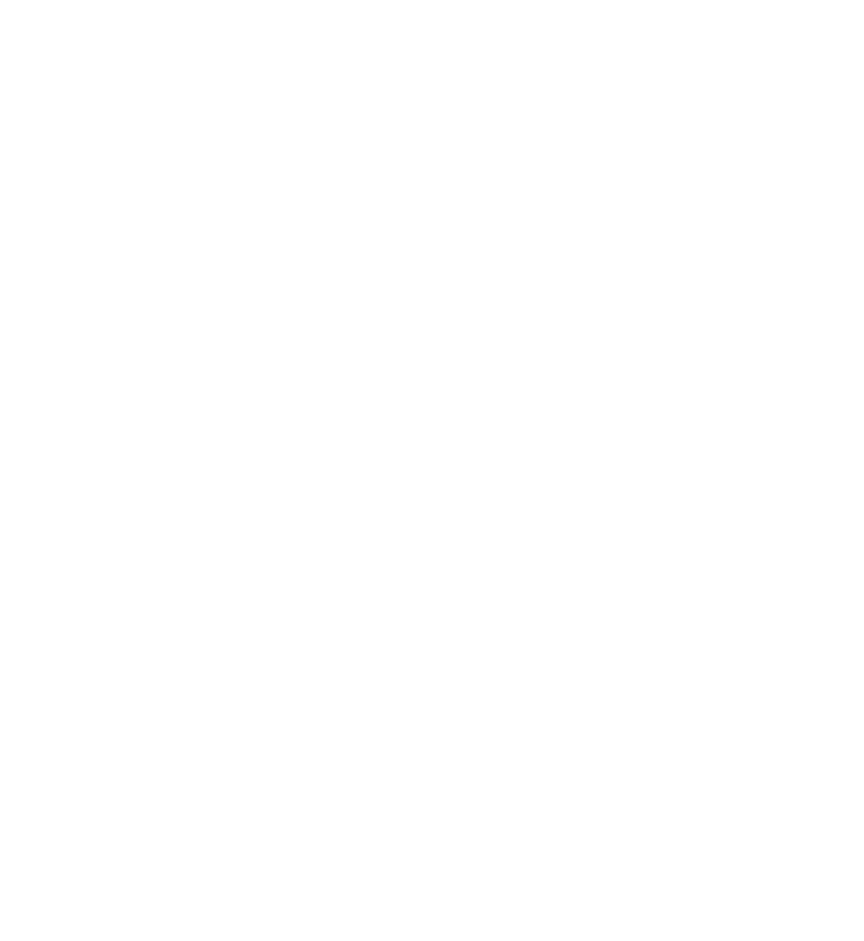
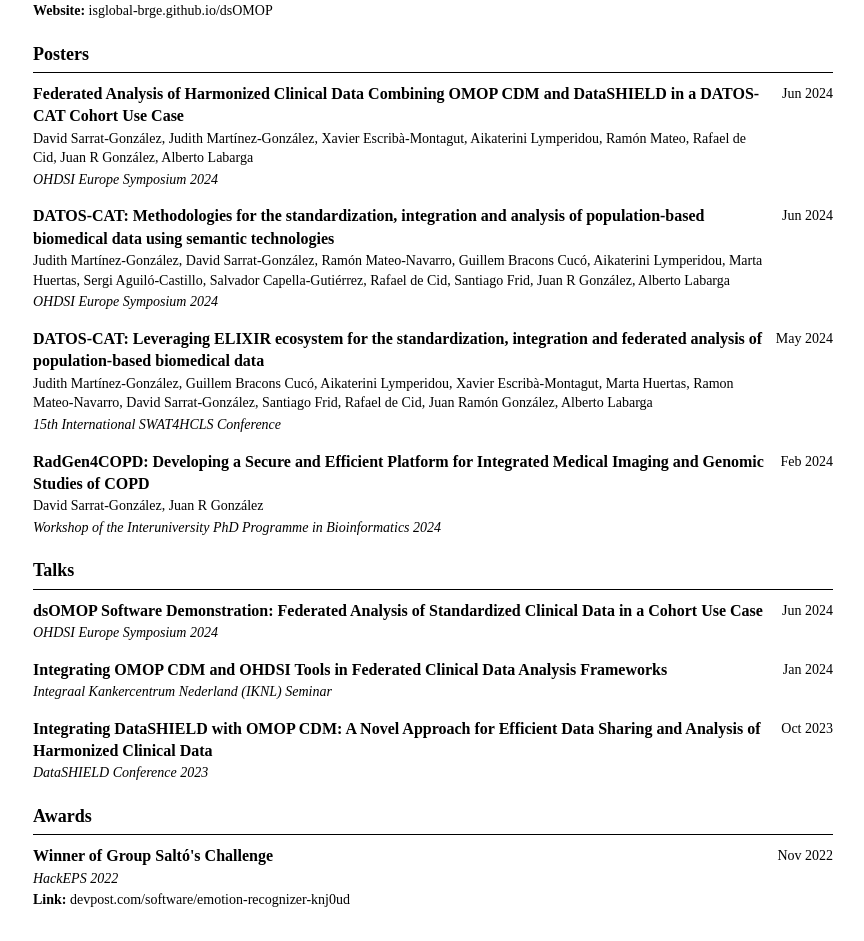
Before and after one commit to davidsarratgonzalez/davidsarratgonzalez.github.io, a React (Create React App) app: page / in a window 1280 px wide. Shown: the part 1005-1946 px from the top of the page, without its empty margins (207-1071 px from the left). Before the commit the page ends 1037 px from the top, so only its background shows below. Built offline with nearby package versions, Linux system fonts and the light colour scheme.

Commit message:
feat: additional sections

```diff
--- a/src/App.js
+++ b/src/App.js
@@ -6,6 +6,9 @@
 import Education from './components/Education';
 import Publications from './components/Publications';
 import Projects from './components/Projects';
+import Posters from './components/Posters';
+import Talks from './components/Talks';
+import Awards from './components/Awards';
 import aboutData from './data/about.json';
 
 function App() {
@@ -22,6 +25,9 @@
         <Education />
         <Publications />
         <Projects />
+        <Posters />
+        <Talks />
+        <Awards />
       </main>
     </div>
   );
--- /dev/null
+++ b/src/components/Awards.js
@@ -0,0 +1,27 @@
+import React from 'react';
+import awardsData from '../data/awards.json';
+
+function Awards() {
+  return (
+    <section id="awards">
+      <h2>Awards</h2>
+      {awardsData.map((award, index) => (
+        <div className="entry" key={index}>
+          <div className="entry-content">
+            <h3 className="entry-title">{award.title}</h3>
+            <p className="entry-subtitle"><em>{award.organization}</em></p>
+            {award.description && <p className="entry-description">{award.description}</p>}
+            {award.link && (
+              <p className="entry-description">
+                <strong>Link:</strong> <a href={award.link} target="_blank" rel="noopener noreferrer">{award.link.replace(/^https?:\/\//, '')}</a>
+              </p>
+            )}
+          </div>
+          <span className="entry-date">{award.date}</span>
+        </div>
+      ))}
+    </section>
+  );
+}
+
+export default Awards;
--- /dev/null
+++ b/src/components/Posters.js
@@ -0,0 +1,23 @@
+import React from 'react';
+import postersData from '../data/posters.json';
+
+function Posters() {
+  return (
+    <section id="posters">
+      <h2>Posters</h2>
+      {postersData.map((poster, index) => (
+        <div className="entry" key={index}>
+          <div className="entry-content">
+            <h3 className="entry-title">{poster.title}</h3>
+            <p className="entry-subtitle">{poster.authors}</p>
+            <p className="entry-subtitle"><em>{poster.event}</em></p>
+            {poster.description && <p className="entry-description">{poster.description}</p>}
+          </div>
+          <span className="entry-date">{poster.date}</span>
+        </div>
+      ))}
+    </section>
+  );
+}
+
+export default Posters;
--- /dev/null
+++ b/src/components/Talks.js
@@ -0,0 +1,22 @@
+import React from 'react';
+import talksData from '../data/talks.json';
+
+function Talks() {
+  return (
+    <section id="talks">
+      <h2>Talks</h2>
+      {talksData.map((talk, index) => (
+        <div className="entry" key={index}>
+          <div className="entry-content">
+            <h3 className="entry-title">{talk.title}</h3>
+            <p className="entry-subtitle"><em>{talk.event}</em></p>
+            {talk.description && <p className="entry-description">{talk.description}</p>}
+          </div>
+          <span className="entry-date">{talk.date}</span>
+        </div>
+      ))}
+    </section>
+  );
+}
+
+export default Talks;
--- /dev/null
+++ b/src/data/awards.json
@@ -0,0 +1,8 @@
+[
+  {
+    "title": "Winner of Group Saltó's Challenge",
+    "organization": "HackEPS 2022",
+    "date": "Nov 2022",
+    "link": "https://devpost.com/software/emotion-recognizer-knj0ud"
+  }
+]
--- /dev/null
+++ b/src/data/posters.json
@@ -0,0 +1,26 @@
+[
+  {
+    "title": "Federated Analysis of Harmonized Clinical Data Combining OMOP CDM and DataSHIELD in a DATOS-CAT Cohort Use Case",
+    "authors": "David Sarrat-González, Judith Martínez-González, Xavier Escribà-Montagut, Aikaterini Lymperidou, Ramón Mateo, Rafael de Cid, Juan R González, Alberto Labarga",
+    "event": "OHDSI Europe Symposium 2024",
+    "date": "Jun 2024"
+  },
+  {
+    "title": "DATOS-CAT: Methodologies for the standardization, integration and analysis of population-based biomedical data using semantic technologies",
+    "authors": "Judith Martínez-González, David Sarrat-González, Ramón Mateo-Navarro, Guillem Bracons Cucó, Aikaterini Lymperidou, Marta Huertas, Sergi Aguiló-Castillo, Salvador Capella-Gutiérrez, Rafael de Cid, Santiago Frid, Juan R González, Alberto Labarga",
+    "event": "OHDSI Europe Symposium 2024",
+    "date": "Jun 2024"
+  },
+  {
+    "title": "DATOS-CAT: Leveraging ELIXIR ecosystem for the standardization, integration and federated analysis of population-based biomedical data",
+    "authors": "Judith Martínez-González, Guillem Bracons Cucó, Aikaterini Lymperidou, Xavier Escribà-Montagut, Marta Huertas, Ramon Mateo-Navarro, David Sarrat-González, Santiago Frid, Rafael de Cid, Juan Ramón González, Alberto Labarga",
+    "event": "15th International SWAT4HCLS Conference",
+    "date": "May 2024"
+  },
+  {
+    "title": "RadGen4COPD: Developing a Secure and Efficient Platform for Integrated Medical Imaging and Genomic Studies of COPD",
+    "authors": "David Sarrat-González, Juan R González",
+    "event": "Workshop of the Interuniversity PhD Programme in Bioinformatics 2024",
+    "date": "Feb 2024"
+  }
+]
--- a/src/data/projects.json
+++ b/src/data/projects.json
@@ -1,7 +1,7 @@
 [
   {
     "name": "dsOMOP: A DataSHIELD Integration for OMOP CDM Databases",
-    "description": "A suite of DataSHIELD packages for integration with standardized clinical databases in the Observational Medical Outcomes Partnership Common Data Model (OMOP CDM).",
+    "description": "A suite of DataSHIELD packages for integration with standardized clinical databases in the Observational Medical Outcomes Partnership Common Data Model (OMOP CDM)",
     "link": "https://isglobal-brge.github.io/dsOMOP"
   }
 ]
--- a/src/data/publications.json
+++ b/src/data/publications.json
@@ -1,14 +1,10 @@
 [
   {
-    "authors": "González JR, Cáceres A, Ferrer E, Balagué-Dobón L, Escribà-Montagut X, Sarrat-González D, Quintás G, Rodas G.",
+    "authors": "Juan R. González, Alejandro Cáceres, Eva Ferrer, Laura Balagué-Dobón, Xavier Escribà-Montagut, David Sarrat-González, Guillermo Quintás, Gil Rodas",
     "month": "May",
     "year": "2024",
     "title": "Predicting Injuries in Elite Female Football Players With Global-Positioning-System and Multiomics Data",
     "journal": "Int J Sports Physiol Perform",
-    "volume": "19",
-    "issue": "7",
-    "pages": "661-669",
-    "doi": "10.1123/ijspp.2023-0184",
-    "pmid": "38753297"
+    "doi": "10.1123/ijspp.2023-0184"
   }
 ]
--- /dev/null
+++ b/src/data/talks.json
@@ -0,0 +1,17 @@
+[
+  {
+    "title": "dsOMOP Software Demonstration: Federated Analysis of Standardized Clinical Data in a Cohort Use Case",
+    "event": "OHDSI Europe Symposium 2024",
+    "date": "Jun 2024"
+  },
+  {
+    "title": "Integrating OMOP CDM and OHDSI Tools in Federated Clinical Data Analysis Frameworks",
+    "event": "Integraal Kankercentrum Nederland (IKNL) Seminar",
+    "date": "Jan 2024"
+  },
+  {
+    "title": "Integrating DataSHIELD with OMOP CDM: A Novel Approach for Efficient Data Sharing and Analysis of Harmonized Clinical Data",
+    "event": "DataSHIELD Conference 2023",
+    "date": "Oct 2023"
+  }
+]
```
Also changed, not shown: src/components/Conferences.js (added, +22 -0 lines), src/App.css (line endings or trailing spaces).
